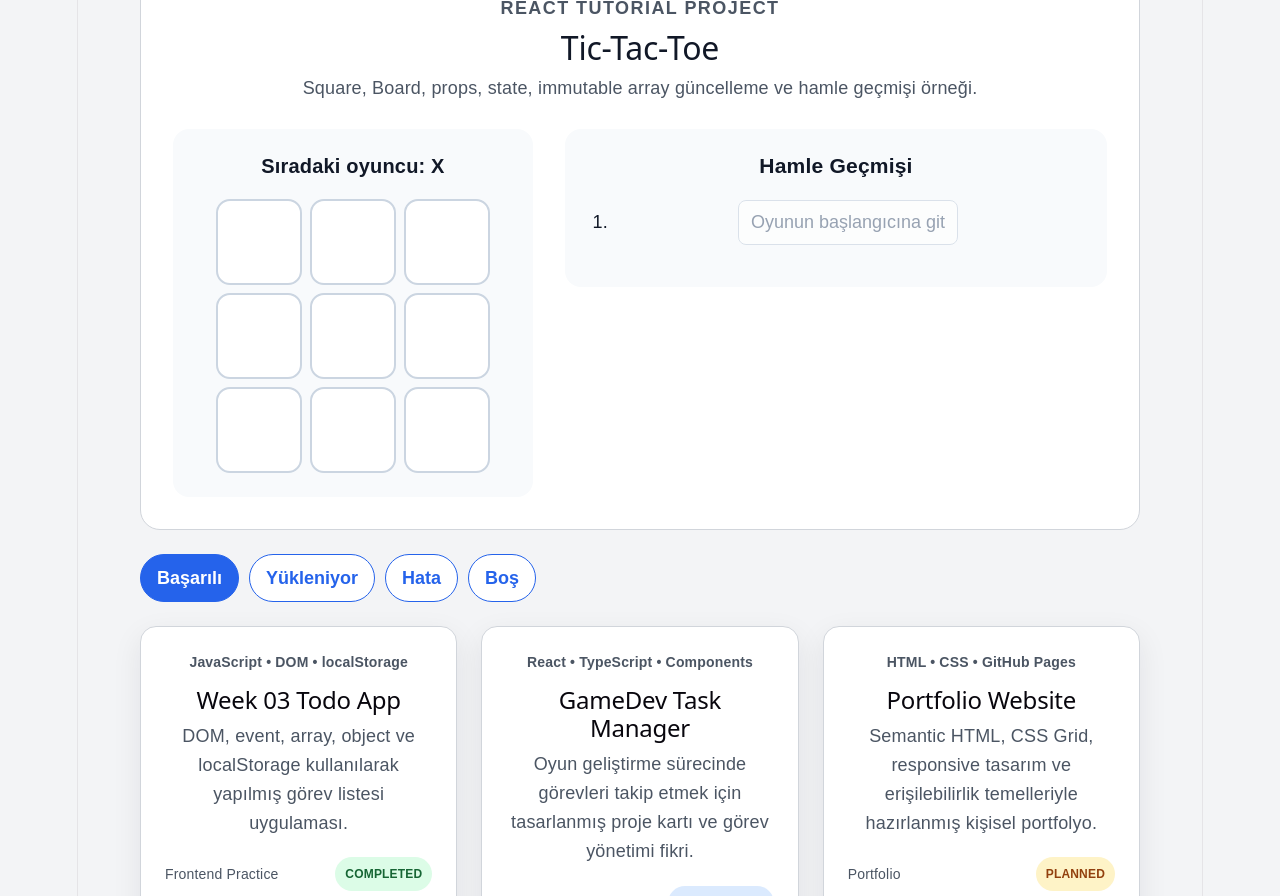
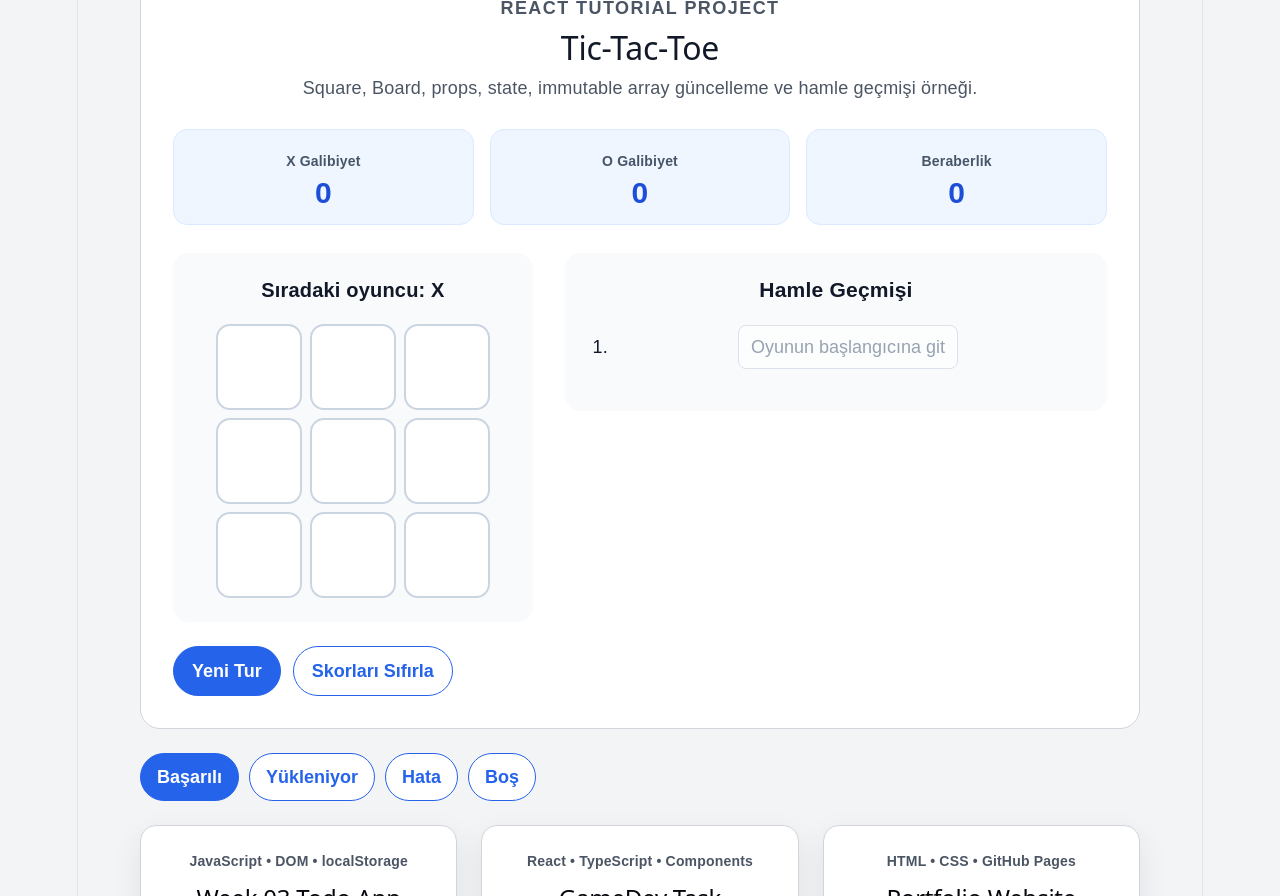
Before and after one commit to emirseren100/react-typescript-week-05-06, a React (Vite) app: page / in a window 1280 px wide. Shown: the part 440-1336 px from the top of the page. Built offline with nearby package versions, Linux system fonts and the light colour scheme.

Commit message:
add tic tac toe reset and score counter

```diff
--- a/src/components/tic-tac-toe/TicTacToe.css
+++ b/src/components/tic-tac-toe/TicTacToe.css
@@ -131,3 +131,69 @@
     grid-template-columns: repeat(3, 72px);
   }
 }
+
+.ttt-scoreboard {
+  display: grid;
+  grid-template-columns: repeat(3, 1fr);
+  gap: 16px;
+  margin-bottom: 28px;
+}
+
+.ttt-score {
+  display: flex;
+  flex-direction: column;
+  gap: 6px;
+  padding: 18px;
+  border: 1px solid #dbeafe;
+  border-radius: 14px;
+  background-color: #eff6ff;
+  text-align: center;
+}
+
+.ttt-score span {
+  color: #475569;
+  font-size: 14px;
+  font-weight: 700;
+}
+
+.ttt-score strong {
+  color: #1d4ed8;
+  font-size: 30px;
+}
+
+.ttt-actions {
+  display: flex;
+  flex-wrap: wrap;
+  gap: 12px;
+  margin-top: 24px;
+}
+
+.ttt-actions button {
+  padding: 11px 18px;
+  border: 1px solid #2563eb;
+  border-radius: 999px;
+  background-color: #2563eb;
+  color: #ffffff;
+  font: inherit;
+  font-weight: 800;
+  cursor: pointer;
+}
+
+.ttt-actions button:hover {
+  background-color: #1d4ed8;
+}
+
+.ttt-actions .ttt-secondary-button {
+  background-color: #ffffff;
+  color: #2563eb;
+}
+
+.ttt-actions .ttt-secondary-button:hover {
+  background-color: #eff6ff;
+}
+
+@media (max-width: 560px) {
+  .ttt-scoreboard {
+    grid-template-columns: 1fr;
+  }
+}
--- a/src/components/tic-tac-toe/TicTacToe.tsx
+++ b/src/components/tic-tac-toe/TicTacToe.tsx
@@ -3,6 +3,12 @@ import "./TicTacToe.css";
 
 type Player = "X" | "O";
 type SquareValue = Player | null;
+
+type Scores = {
+  X: number;
+  O: number;
+  draws: number;
+};
 
 type SquareProps = {
   value: SquareValue;
@@ -80,6 +86,14 @@ function TicTacToe() {
 
   const [currentMove, setCurrentMove] = useState(0);
 
+  const [scores, setScores] = useState<Scores>({
+    X: 0,
+    O: 0,
+    draws: 0,
+  });
+
+  const [roundScored, setRoundScored] = useState(false);
+
   const xIsNext = currentMove % 2 === 0;
   const currentSquares = history[currentMove];
 
@@ -91,10 +105,47 @@ function TicTacToe() {
 
     setHistory(nextHistory);
     setCurrentMove(nextHistory.length - 1);
+
+    const winner = calculateWinner(nextSquares);
+
+    const isDraw =
+      !winner && nextSquares.every((square) => square !== null);
+
+    if (!roundScored && winner) {
+      setScores((previousScores) => ({
+        ...previousScores,
+        [winner]: previousScores[winner] + 1,
+      }));
+
+      setRoundScored(true);
+    } else if (!roundScored && isDraw) {
+      setScores((previousScores) => ({
+        ...previousScores,
+        draws: previousScores.draws + 1,
+      }));
+
+      setRoundScored(true);
+    }
   }
 
   function jumpTo(nextMove: number) {
     setCurrentMove(nextMove);
+  }
+
+  function resetRound() {
+    setHistory([Array<SquareValue>(9).fill(null)]);
+    setCurrentMove(0);
+    setRoundScored(false);
+  }
+
+  function resetScores() {
+    setScores({
+      X: 0,
+      O: 0,
+      draws: 0,
+    });
+
+    resetRound();
   }
 
   const moves = history.map((_squares, move) => {
@@ -125,6 +176,23 @@ function TicTacToe() {
         </p>
       </div>
 
+      <div className="ttt-scoreboard" aria-label="Skor tablosu">
+        <div className="ttt-score">
+          <span>X Galibiyet</span>
+          <strong>{scores.X}</strong>
+        </div>
+
+        <div className="ttt-score">
+          <span>O Galibiyet</span>
+          <strong>{scores.O}</strong>
+        </div>
+
+        <div className="ttt-score">
+          <span>Beraberlik</span>
+          <strong>{scores.draws}</strong>
+        </div>
+      </div>
+
       <div className="ttt-game">
         <Board
           xIsNext={xIsNext}
@@ -136,6 +204,20 @@ function TicTacToe() {
           <h3>Hamle Geçmişi</h3>
           <ol>{moves}</ol>
         </aside>
+      </div>
+
+      <div className="ttt-actions">
+        <button type="button" onClick={resetRound}>
+          Yeni Tur
+        </button>
+
+        <button
+          type="button"
+          className="ttt-secondary-button"
+          onClick={resetScores}
+        >
+          Skorları Sıfırla
+        </button>
       </div>
     </section>
   );
```
